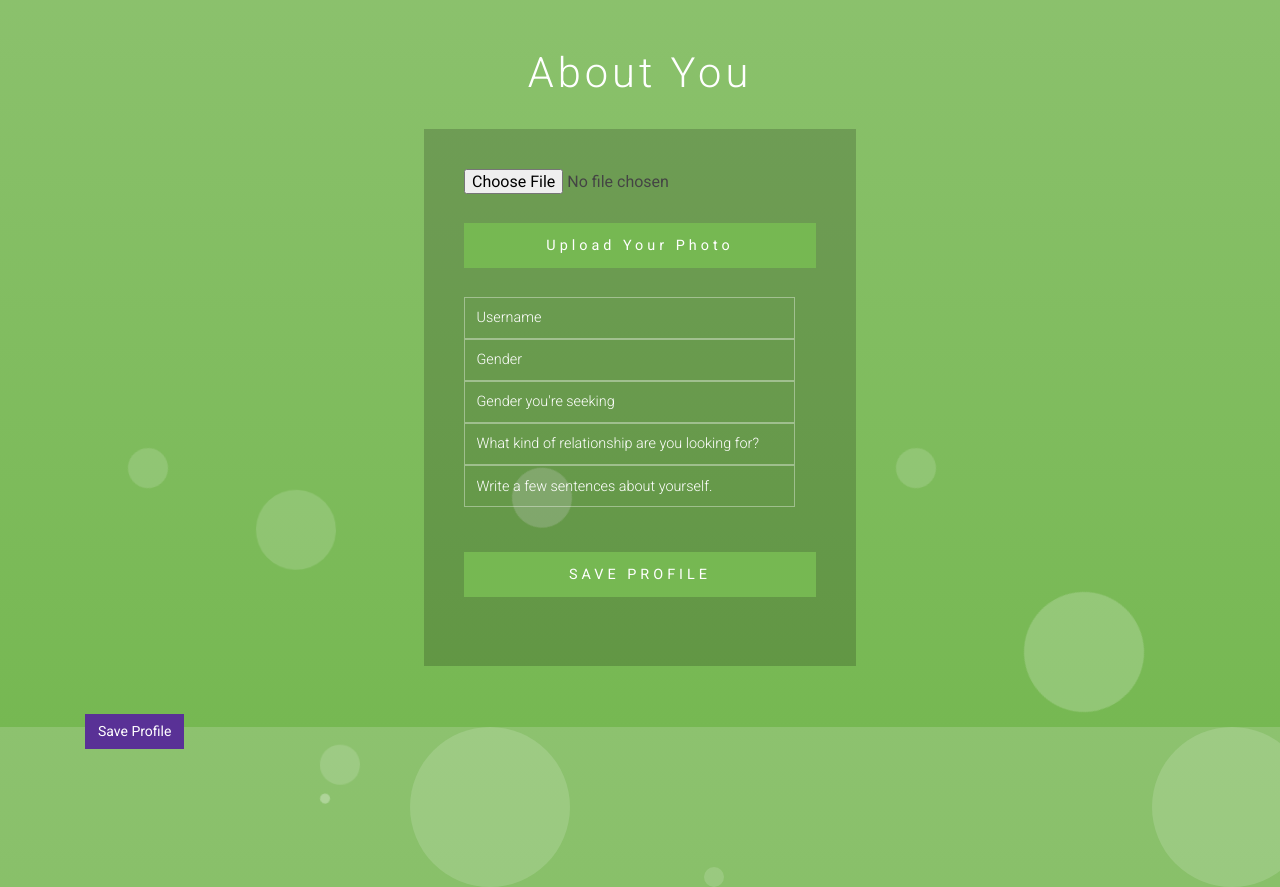
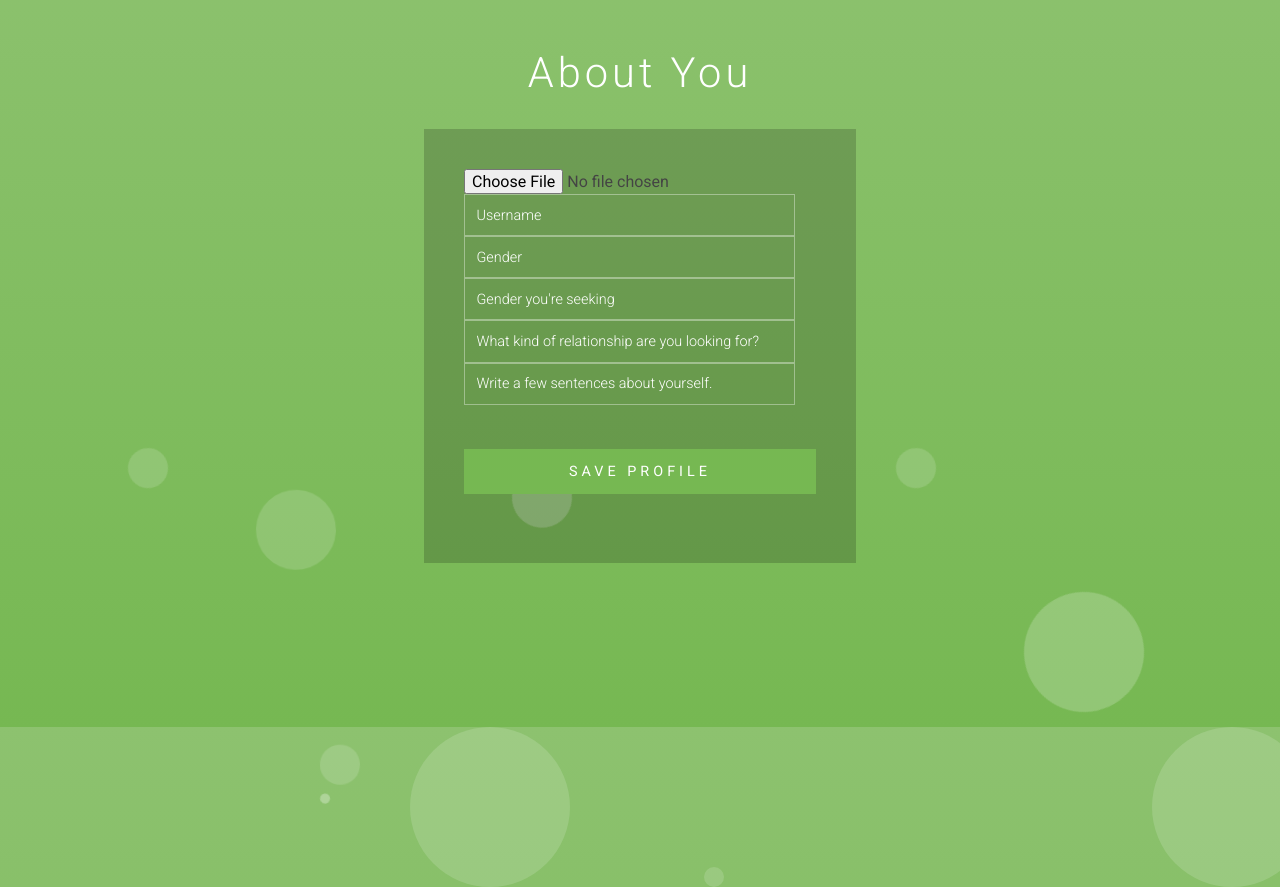
Before and after one commit to GSCrawley/mydatingapp, a Flask app: page /users/new in a window 1280 px wide. Shown: the part 73-960 px from the top of the page. Run offline with Flask 2, Linux system fonts and the light colour scheme; some libraries are stand-ins or nearby versions.

Commit message:
committing to heroku

```diff
--- a/app.py
+++ b/app.py
@@ -52,14 +52,14 @@ def users_new():
         print(user)
         user_id = users.insert_one(user).inserted_id
         return redirect(url_for('users_show', user_id=user_id))
-        # return redirect(url_for('user_submit'))
+
     if request.method == 'GET':
         return render_template('users_new.html')
 
 @app.route('/users', methods=['POST'])
 def user_submit():
     """Submit a New User Profile"""
-"""
+
     if request.method == 'POST':
         user = {
             'user_pic': request.form.get('user_info/pic'),
@@ -73,7 +73,7 @@ def user_submit():
         print(user)
         user_id = users.insert_one(user).inserted_id
         return redirect(url_for('users_show', user_id=user_id))
-"""
+
 @app.route('/users/<user_id>')
 def users_show(user_id):
     """Show a single user."""
--- a/templates/partials/user_info_form.html
+++ b/templates/partials/user_info_form.html
@@ -28,8 +28,7 @@ License URL: http://creativecommons.org/licenses/by/3.0/
 		<div class="main-agileinfo">
 			<div class="agileits-top">
 				<form action="/users" method="POST">
-					<input type="file" name="pic" accept="image/*">
-					<input type="submit" value="Upload Your Photo">
+					<input type="file" name="jpg" accept="image/*">
 					<input class="text" type="text" name="username" placeholder="Username" required="">
 					<input class="text" type="text" name="gender" list="gender" placeholder="Gender" required="">
 						<datalist id="gender">
@@ -54,7 +53,7 @@ License URL: http://creativecommons.org/licenses/by/3.0/
 					<div class="wthree-text" style="padding-top: 1em">
 						<div class="clear"> </div>
 					</div>
-					<input type="submit" value="SAVE PROFILE">
+					<input type="submit" value="SAVE PROFILE" href='/users'>
 				</form>
 			</div>
 		</div>
--- a/templates/users_edit.html
+++ b/templates/users_edit.html
@@ -7,7 +7,7 @@
         <form method='POST' action='/users/{{user._id}}'>
             <input type='hidden' name='_method' value='PUT'/>
             {% include 'partials/user_info_form.html' %}
-            <!-- BUTTON -->
+            BUTTON
             <div class='form-group'>
                 <button class='btn btn-primary' type='submit'>Save Profile</button>
             </div>
--- a/templates/users_index.html
+++ b/templates/users_index.html
@@ -6,7 +6,7 @@
 
 <h1>User Profiles</h1>
 
-<div class='row'>
+<div class='container'>
 
 {% for user in users %}
 
--- a/templates/users_new.html
+++ b/templates/users_new.html
@@ -7,13 +7,9 @@
 <link href="../static/css/signup_style.css" rel="stylesheet" type="text/css" media="all" />
 
 <div class='container'>
-    <!-- <div class='col-sm-6 col-sm-offset-3'> -->
         <form method='POST' action='/users/new'>
             {% include 'partials/user_info_form.html' %}
-            <!-- BUTTON -->
-            <div class='form-group'>
-                <button class='btn btn-primary' type='submit'>Save Profile</button>
-            </div>
+
         </form>
     </div>
 </div>
--- a/templates/users_show.html
+++ b/templates/users_show.html
@@ -19,8 +19,7 @@
             <button class='btn btn-primary' type='submit'>Delete</button>
         </form></p>
     <hr>
-    <!-- Comment form -->
-    <!-- {% include 'partials/comment_form.html' %} -->
+
 
    <hr>
 
```
